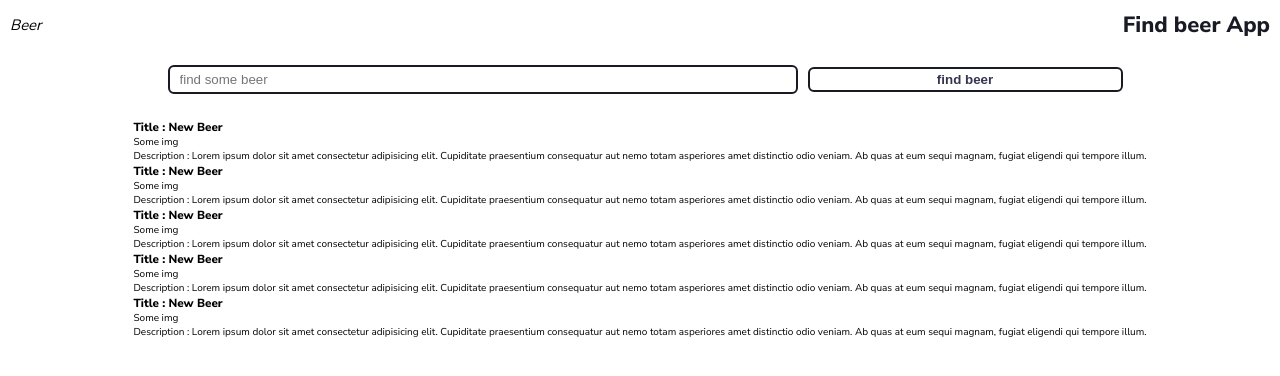
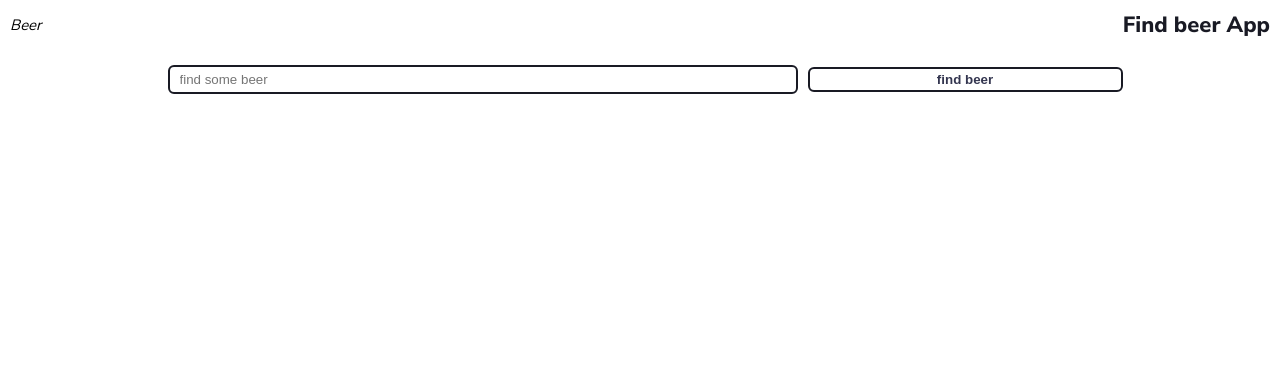
Before and after one commit to BojanMijatovic/Learn-React-step-by-step, a React (Create React App) app in the folder Practice Projects/get-beer/: page / in a window 1280 px wide. Shown: the top 376 px of the page. Built offline with nearby package versions, Linux system fonts and the light colour scheme.

Commit message:
add axios and render items

```diff
--- a/Practice Projects/get-beer/package.json
+++ b/Practice Projects/get-beer/package.json
@@ -6,6 +6,7 @@
     "@testing-library/jest-dom": "^5.11.4",
     "@testing-library/react": "^11.1.0",
     "@testing-library/user-event": "^12.1.10",
+    "axios": "^0.21.1",
     "react": "^17.0.2",
     "react-dom": "^17.0.2",
     "react-scripts": "4.0.3",
--- a/Practice Projects/get-beer/src/components/App.js
+++ b/Practice Projects/get-beer/src/components/App.js
@@ -1,14 +1,18 @@
+import React, { useState } from 'react';
+
 import FilterBeer from './FilterBeer';
 import Header from './Header';
 import ListBeers from './ListBeers';
 import './style/App.module.scss';
 
 const App = () => {
+  const [results, setResults] = useState([]);
+
   return (
     <div>
       <Header />
-      <FilterBeer />
-      <ListBeers />
+      <FilterBeer onBeerSelected={(items) => setResults(items)} />
+      <ListBeers results={results} />
     </div>
   );
 };
--- a/Practice Projects/get-beer/src/components/FilterBeer.js
+++ b/Practice Projects/get-beer/src/components/FilterBeer.js
@@ -1,10 +1,25 @@
+import React, { useState } from 'react';
+import axios from 'axios';
 import styles from './style/layout/FilterBeer.module.scss';
 
-const FilterBeer = () => {
-  const onFormSubmit = (e) => {
+const FilterBeer = ({ onBeerSelected }) => {
+  const [term, setTerm] = useState('');
+
+  const onFormSubmit = async (e) => {
     e.preventDefault();
-    console.log(e.target.value);
+    const response = await axios.get('https://api.punkapi.com/v2/beers', {
+      params: {
+        beer_name: term,
+        per_page: 10,
+      },
+    });
+
+    if (term) {
+      onBeerSelected(response.data);
+      setTerm('');
+    }
   };
+
   return (
     <div className={styles.filterBeer}>
       <form className={styles.form} onSubmit={(e) => onFormSubmit(e)}>
@@ -12,7 +27,8 @@ const FilterBeer = () => {
           type='text'
           className={styles.input}
           placeholder='find some beer'
-          onChange={(e) => onFormSubmit(e)}
+          value={term}
+          onChange={(e) => setTerm(e.target.value)}
         />
         <button type='submit' className={styles.button}>
           find beer
--- a/Practice Projects/get-beer/src/components/ListBeers.js
+++ b/Practice Projects/get-beer/src/components/ListBeers.js
@@ -1,16 +1,16 @@
 import SingleItem from './SingleItem';
 import styles from './style/layout/ListBeers.module.scss';
 
-const ListBeers = () => {
-  return (
-    <div className={styles.list}>
-      <SingleItem />
-      <SingleItem />
-      <SingleItem />
-      <SingleItem />
-      <SingleItem />
-    </div>
-  );
+const ListBeers = ({ results }) => {
+  const renderedResults = results.map((result) => {
+    return (
+      <div>
+        <p>{result.name}</p>
+        <img src={`${result.image_url}`} alt={result.name} />
+      </div>
+    );
+  });
+  return <div className={styles.list}>{renderedResults}</div>;
 };
 
 export default ListBeers;
--- a/Practice Projects/get-beer/src/components/SingleItem.js
+++ b/Practice Projects/get-beer/src/components/SingleItem.js
@@ -1,14 +1,24 @@
+import styles from './style/layout/SingleItem.module.scss';
+
 const SingleItem = () => {
   return (
-    <div>
-      <h3>Title : New Beer</h3>
-
-      <div>Some img</div>
-      <p>
-        Description : Lorem ipsum dolor sit amet consectetur adipisicing elit.
-        Cupiditate praesentium consequatur aut nemo totam asperiores amet
-        distinctio odio veniam. Ab quas at eum sequi magnam, fugiat eligendi qui
-        tempore illum.
+    <div className={styles.item}>
+      <div className={styles.title}>
+        <h4>Title: New Beer</h4>
+        <p>Price : 10$</p>
+      </div>
+      <div className={styles.image}>
+        <img
+          src={`https://cdn.pixabay.com/photo/2020/06/15/09/04/red-5300941_960_720.jpg`}
+          alt={`New`}
+        />
+        <p className={styles.descriptionImage}>Some img</p>
+      </div>
+      <p className={styles.description}>
+        <label>Description:</label> Lorem ipsum dolor sit amet consectetur
+        adipisicing elit. Cupiditate praesentium consequatur aut nemo totam
+        asperiores amet distinctio odio veniam. Ab quas at eum sequi magnam,
+        fugiat eligendi qui tempore illum.
       </p>
     </div>
   );
--- /dev/null
+++ b/Practice Projects/get-beer/src/components/style/layout/SingleItem.module.scss
@@ -0,0 +1,50 @@
+@import '../abstracts/variables.scss';
+.item {
+    display: flex;
+    flex-direction: column;
+    align-items: center;
+    margin: 3rem 1rem;
+    padding: 0.5rem;
+    //  title content
+    .title {
+        display: flex;
+        align-items: center;
+        color: $dark-desaturated-blue;
+        h4 {
+            font-size: 1.6rem;
+            margin-right: 1rem;
+        }
+        p {
+            font-size: 1.6rem;
+            font-weight: 600;
+        }
+    }
+    //  img content
+    .image {
+        display: flex;
+        align-items: center;
+        flex-direction: column;
+        align-items: flex-start;
+        img {
+            margin: 1rem 0rem 0.5rem;
+            width: 35rem;
+            height: 20rem;
+            border-radius: 0.5rem;
+        }
+        .descriptionImage {
+            font-size: 1.4rem;
+            color: $very-dark-blue;
+            padding: 0.5rem 0;
+        }
+    }
+    .description {
+        label {
+            font-size: 1.6rem;
+            font-weight: 600;
+        }
+        font-size: 1.5rem;
+        font-weight: 500;
+        color: $very-dark;
+        padding: 0.5rem;
+    }
+}
```
Also changed, not shown: 1 other file (tests, documents, lock files or other folders).
